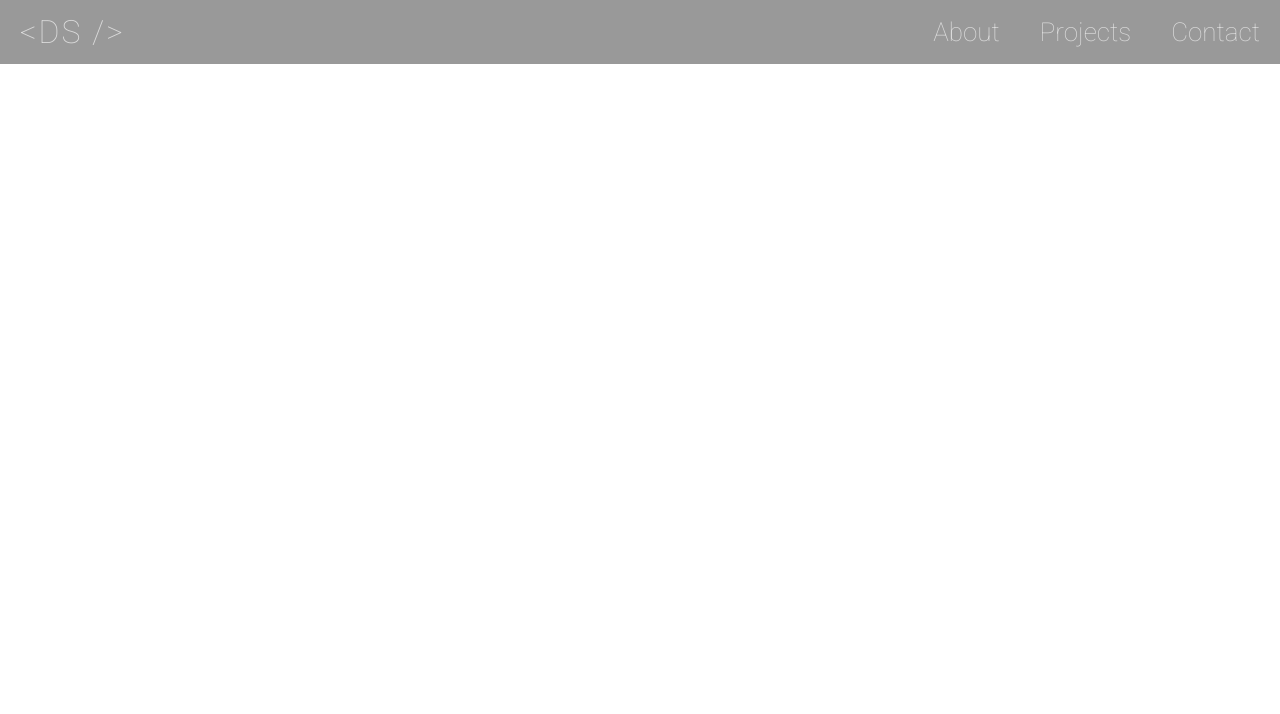
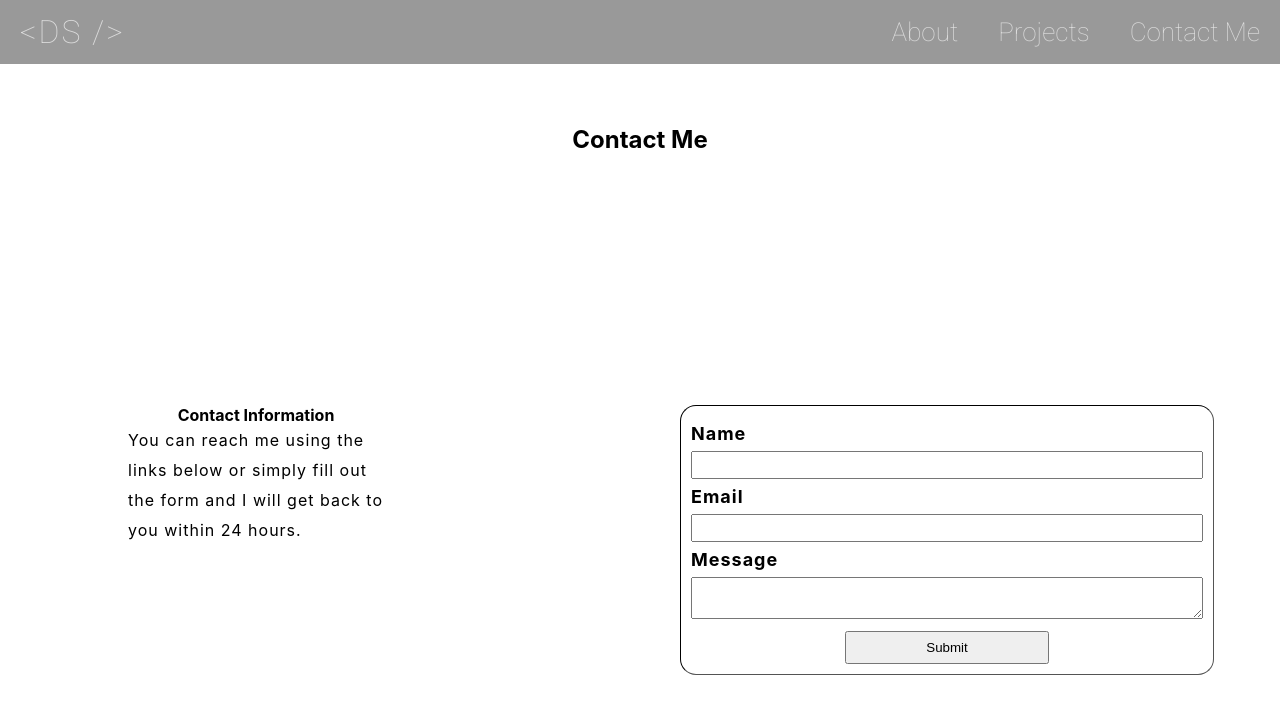
Before and after one commit to DSmathers/DSmathers.github.io, a React (Create React App) app: page /Contact in a window 1280 px wide. Shown: the top 714 px of the page. Built offline with nearby package versions, Linux system fonts and the light colour scheme.

Commit message:
added skeleton components for projects and contact page. also started adding form and styling to contact page

```diff
--- a/src/App.css
+++ b/src/App.css
@@ -124,3 +124,53 @@ a{text-decoration: none;}
 #dev-icons  {
     font-size: 64px;
 }
+
+.contact-wrapper    {
+    width: 100%;
+    display: grid;
+    grid-template-columns: 1fr 1fr;
+    grid-gap: 5em;
+}
+
+.contact-links  {
+    max-width: 40vw;
+}
+
+.contact-form   {
+    display: flex;
+    flex-direction: column;
+    max-width: 40vw;
+    text-align: left;
+    border: 1px inset black;
+    border-radius: 1rem;
+    padding: 10px;
+}
+
+.contact-form button {
+    width: 40%;
+    margin: auto;
+    margin-top: 12px;
+    padding: 7px;
+}
+
+.contact-form label{
+    font-weight: bold;
+    font-size: 18px;
+    letter-spacing: 1px;
+    margin-bottom: 7px;
+    margin-top: 7px;
+}
+
+.contact-form input, textarea{
+    font-size: 16px;
+}
+
+.contact-form input{
+    height: 20px;
+    padding: 2px;
+}
+
+.contact-form textarea{
+    height: 40px;
+    max-width: 100%;
+}
--- a/src/App.js
+++ b/src/App.js
@@ -2,6 +2,8 @@ import './App.css';
 import Navbar from './components/Navbar'
 import Banner from './components/Banner'
 import AboutMe from './components/AboutMe'
+import Projects from './components/Projects';
+import Contact from './components/Contact'
 import { BrowserRouter as Router, Route} from 'react-router-dom'
 
 function App() {
@@ -13,6 +15,8 @@ function App() {
       </header>
       <Route path='/' exact component={Banner} />
       <Route path='/About' component={AboutMe} />
+      <Route path='/Projects' component={Projects} />
+      <Route path='/Contact' component={Contact} />
     </div>
     </Router>
   );
--- /dev/null
+++ b/src/components/Contact.js
@@ -0,0 +1,27 @@
+const Contact = () => {
+    return (
+        <section id="contact-section" className="page_section">
+            <h1>Contact Me</h1>
+            <div className="contact-wrapper">
+            <div className="contact-links">
+                <h4>Contact Information</h4>
+                <p>You can reach me using the links below or simply fill out the form
+                    and I will get back to you within 24 hours. </p>
+
+            </div>
+            <form className="contact-form">
+                <label>Name</label>
+                <input type="text" />
+                <label>Email</label>
+                <input type="email" />
+                <label>Message</label>
+                <textarea></textarea>
+                <button type="submit">Submit</button>
+
+            </form>
+            </div>
+        </section>
+    )
+}
+
+export default Contact
--- a/src/components/Navbar.js
+++ b/src/components/Navbar.js
@@ -6,8 +6,8 @@ const Navbar = () => {
             <Link to="/" id="logo">&lt;DS /&gt;</Link>
         <ul id="page_nav_list">
             <Link to="/About" className="page_nav">About</Link>
-            <a href="#projects" className="page_nav">Projects</a>
-            <a href="#contact" class="page_nav">Contact</a>
+            <Link to="/Projects" className="page_nav">Projects</Link>
+            <Link to="/Contact" className="page_nav">Contact Me</Link>
             </ul>
         </nav>
 
--- /dev/null
+++ b/src/components/Projects.js
@@ -0,0 +1,14 @@
+
+
+
+const Projects = () => {
+    return (
+        <section id="portfolio-section" className="page_section">
+            <h1>Projects I've Recently Worked On;</h1>
+            <div id="projects-grid">
+            </div>
+        </section>
+    )
+}
+
+export default Projects
```
Also changed, not shown: public/images/projectThumb1.png (added).
